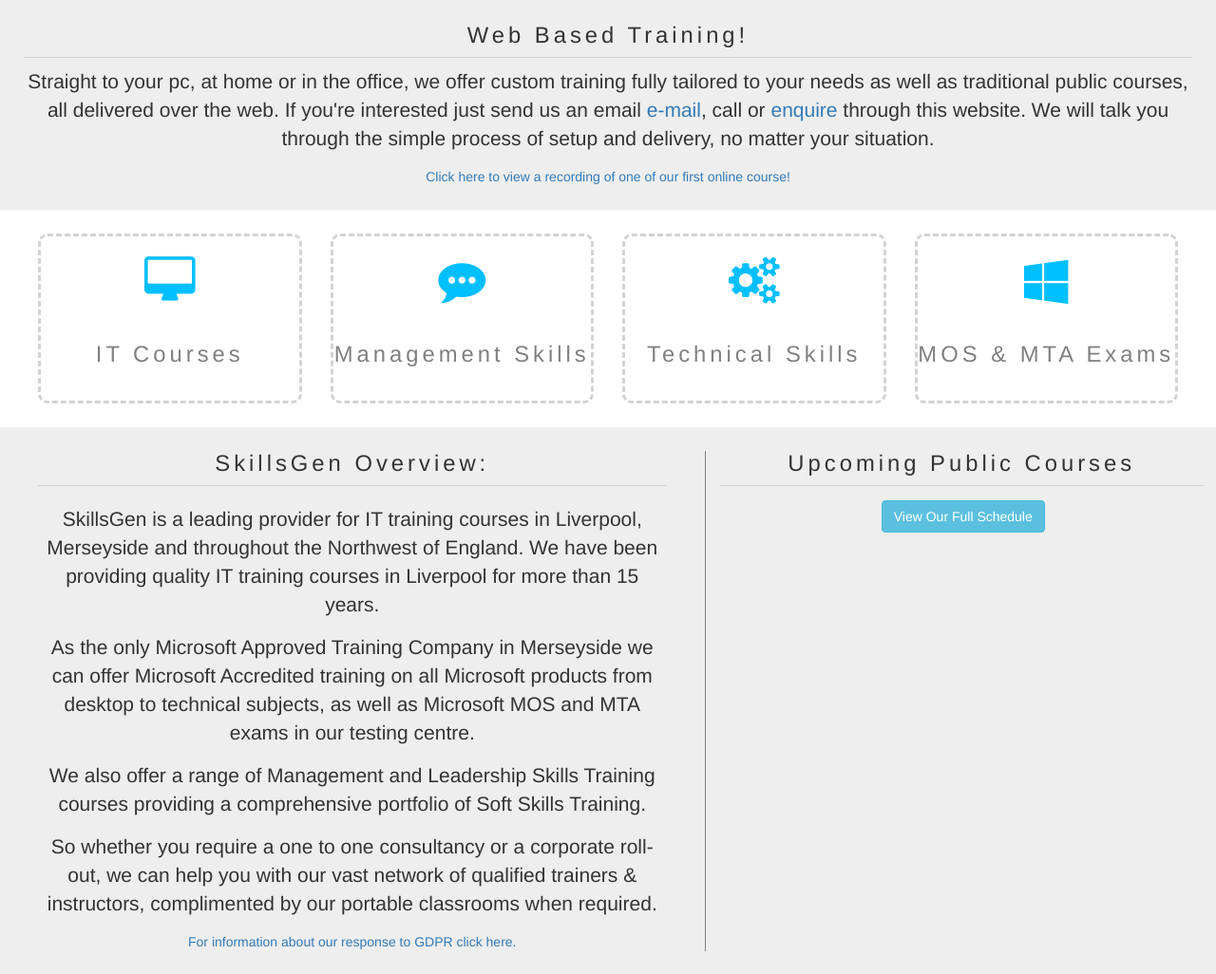
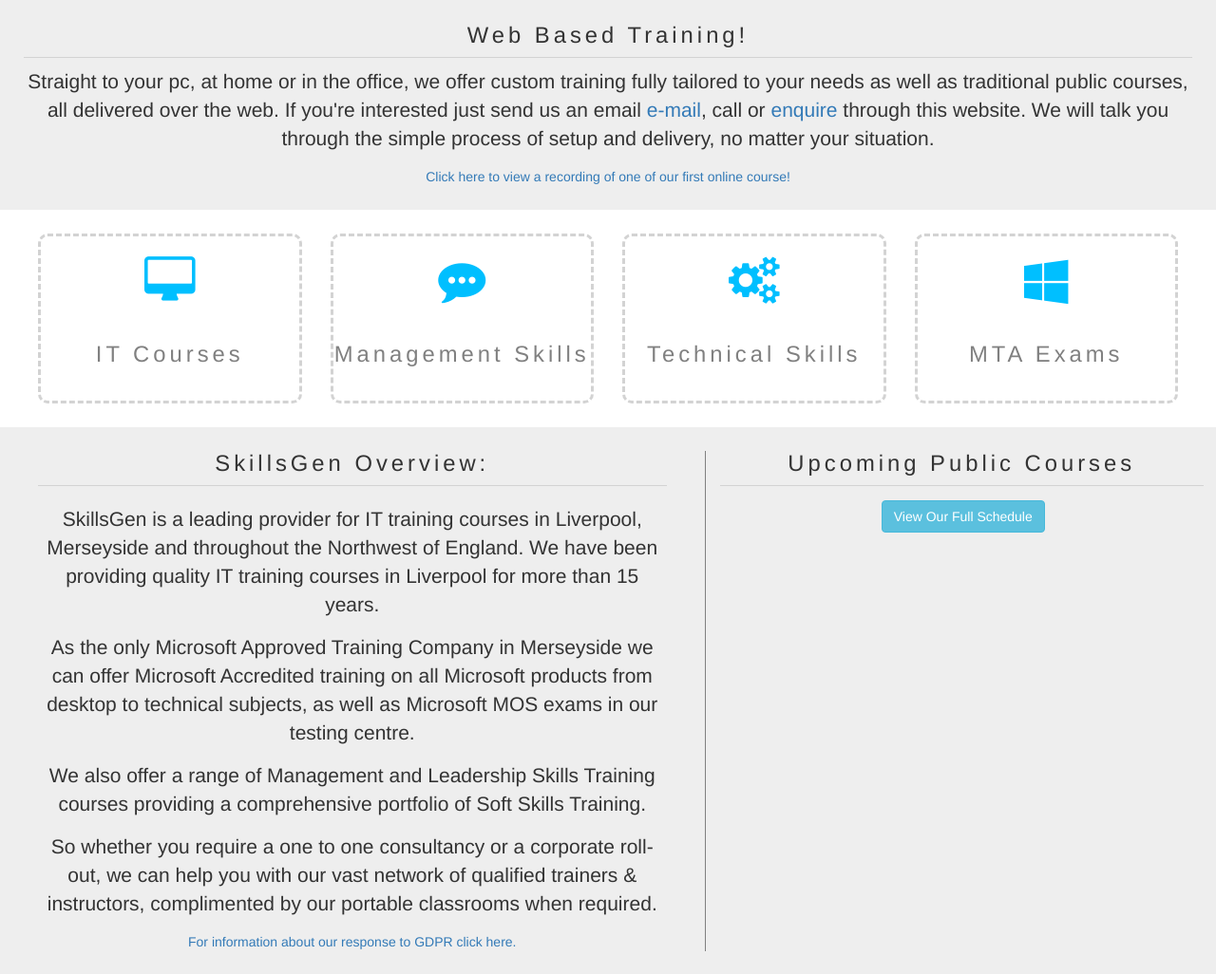
Before and after one commit to SkillsGen/sgmain, a Flask app: template templates/index.html in a window 1280 px wide. Shown: the part 502-1528 px from the top of the page at 95% size. Run offline with Flask 2, Linux system fonts and the light colour scheme; the template is opened without the code that fills it, so the values that code supplies are empty; some libraries are stand-ins or nearby versions.

Commit message:
exam changes

```diff
--- a/templates/index.html
+++ b/templates/index.html
@@ -83,7 +83,7 @@
                 <div id="exams" class="course-logo">
                     <i class="fa fa-windows"></i>
                     <div class="courselabelsfront">
-                        <h3>MOS & MTA Exams</h3>
+                        <h3>MTA Exams</h3>
                     </div>
                 </div>
             </a>
@@ -95,7 +95,7 @@
         <div class="col-md-7" style="border-right: solid; border-width: 1px; border-color: grey; padding-right: 40px">
             <h3>SkillsGen Overview:</h3>
             <p style="margin-top: 20px">SkillsGen is a leading provider for IT training courses in Liverpool, Merseyside and throughout the Northwest of England. We have been providing quality IT training courses in Liverpool for more than 15 years.</p>
-            <p>As the only Microsoft Approved Training Company in Merseyside we can offer Microsoft Accredited training on all Microsoft products from desktop to technical subjects, as well as Microsoft MOS and MTA exams in our testing centre.</p>
+            <p>As the only Microsoft Approved Training Company in Merseyside we can offer Microsoft Accredited training on all Microsoft products from desktop to technical subjects, as well as Microsoft MOS exams in our testing centre.</p>
             <p>We also offer a range of Management and Leadership Skills Training courses providing a comprehensive portfolio of Soft Skills Training.</p>
             <p>So whether you require a one to one consultancy or a corporate roll-out, we can help you with our vast network of qualified trainers & instructors, complimented by our portable classrooms when required.</p>
              <a href="{{ url_for('gdpr') }}">For information about our response to GDPR click here.</a>
```
